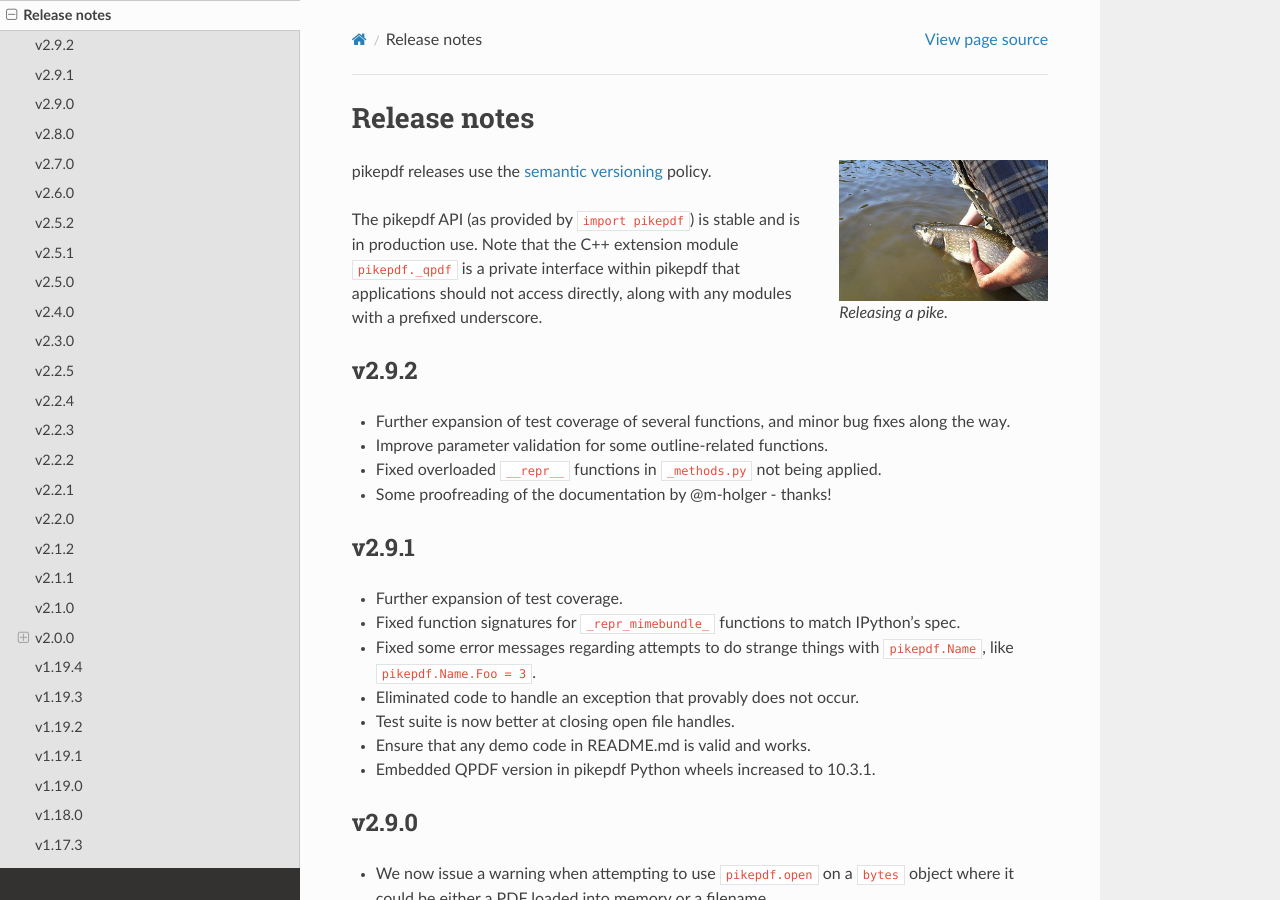
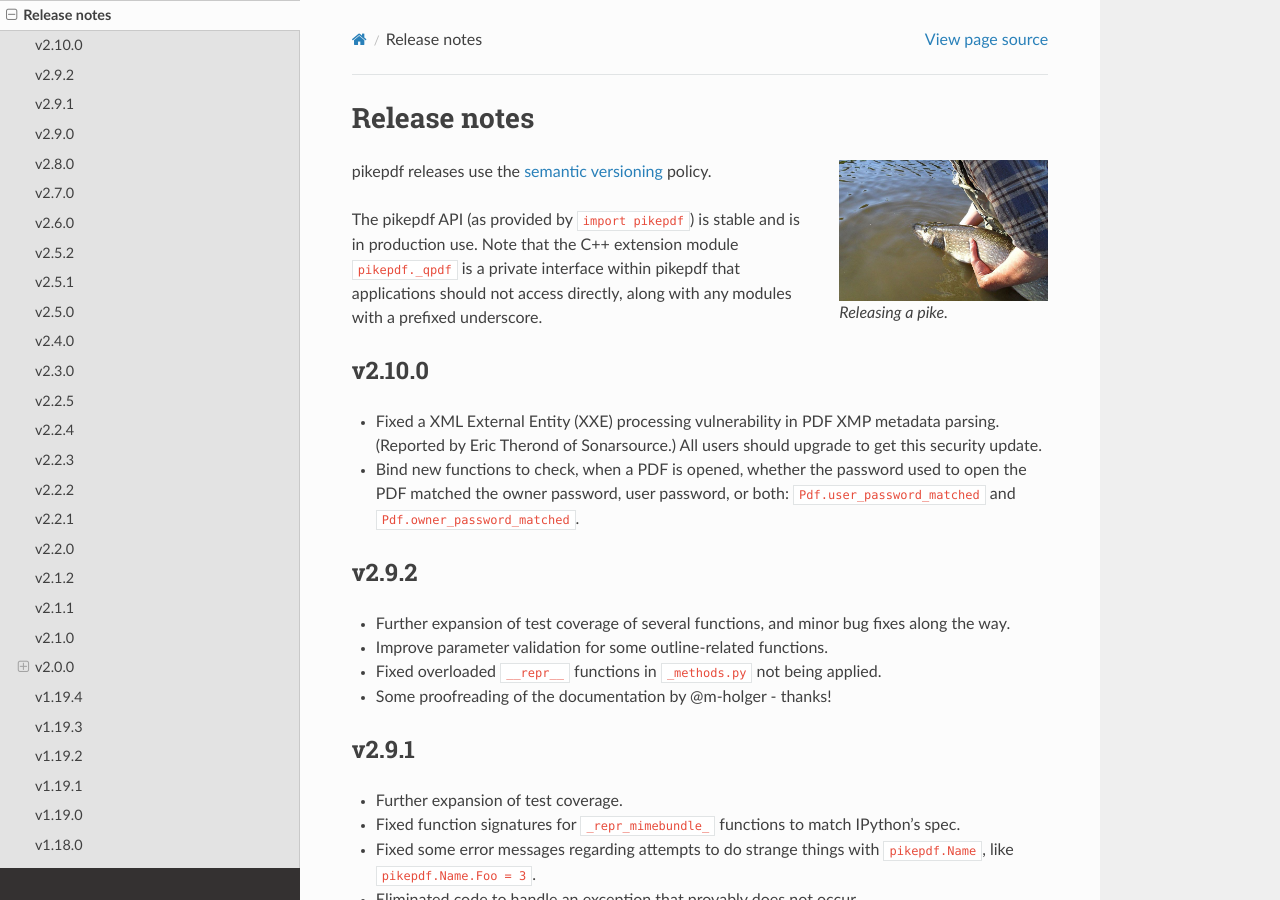
Before and after one commit to pikepdf/pikepdf, a Sphinx documentation site: the page built from docs/release_notes.rst, in a window 1280 px wide and 900 px high. Built offline with Sphinx 7.4.7 and the Read the Docs theme 2.0.0, drawn with Linux system fonts in a browser that asks for light colours; pages that are not in the unit, such as notebooks, are missing from menus; the version number could not be read and is left out.

Commit message:
v2.10.0 release notes

```diff
--- a/docs/release_notes.rst
+++ b/docs/release_notes.rst
@@ -17,6 +17,16 @@ The pikepdf API (as provided by ``import pikepdf``) is stable and
 is in production use. Note that the C++ extension module
 ``pikepdf._qpdf`` is a private interface within pikepdf that applications
 should not access directly, along with any modules with a prefixed underscore.
+
+v2.10.0
+=======
+
+-  Fixed a XML External Entity (XXE) processing vulnerability in PDF XMP metadata
+   parsing. (Reported by Eric Therond of Sonarsource.) All users should upgrade
+   to get this security update.
+-  Bind new functions to check, when a PDF is opened, whether the password used
+   to open the PDF matched the owner password, user password, or both:
+   ``Pdf.user_password_matched`` and ``Pdf.owner_password_matched``.
 
 v2.9.2
 ======
```
